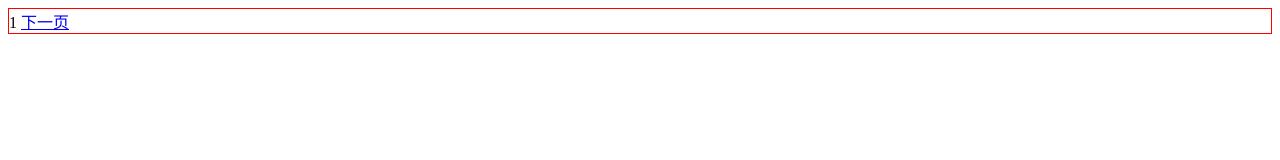
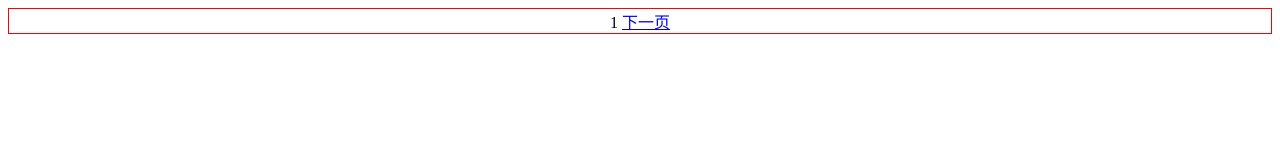
Before and after one commit to jiangyongting0810/reacte-blueberryLedger-1, a React (Vite) app: page /welcome/1 in a window 1280 px wide. Shown: the top 160 px of the page. Built offline with nearby package versions, Linux system fonts and the light colour scheme.

Commit message:
添加过渡动画

```diff
--- a/src/layouts/WelcomeLayout.tsx
+++ b/src/layouts/WelcomeLayout.tsx
@@ -1,7 +1,26 @@
-import { Outlet } from 'react-router-dom'
+import { animated, useTransition } from '@react-spring/web'
+import type { ReactNode } from 'react'
+import { useLocation, useOutlet } from 'react-router-dom'
 
+const map: Record<string, ReactNode> = {}
 export const WelcomeLayout: React.FC = () => {
-  return <div>
-    <Outlet/>
-  </div>
+  const location = useLocation()// 获取当前地址栏的信息
+  const outlet = useOutlet()
+  map[location.pathname] = outlet
+  const transitions = useTransition(location.pathname, {
+    // 进入状态
+    from: { transform: 'translateX(100%)' },
+    // 稳定状态
+    enter: { transform: 'translateX(0%)' },
+    // 退出状态
+    leave: { transform: 'translateX(-100%)' },
+    config: { duration: 5000 }
+  })
+  return transitions((style, pathname) => {
+    return <animated.div key={pathname} style={style}>
+      <div style={{ textAlign: 'center' }}>
+        {map[pathname]}
+      </div>
+    </animated.div>
+  })
 }
```
